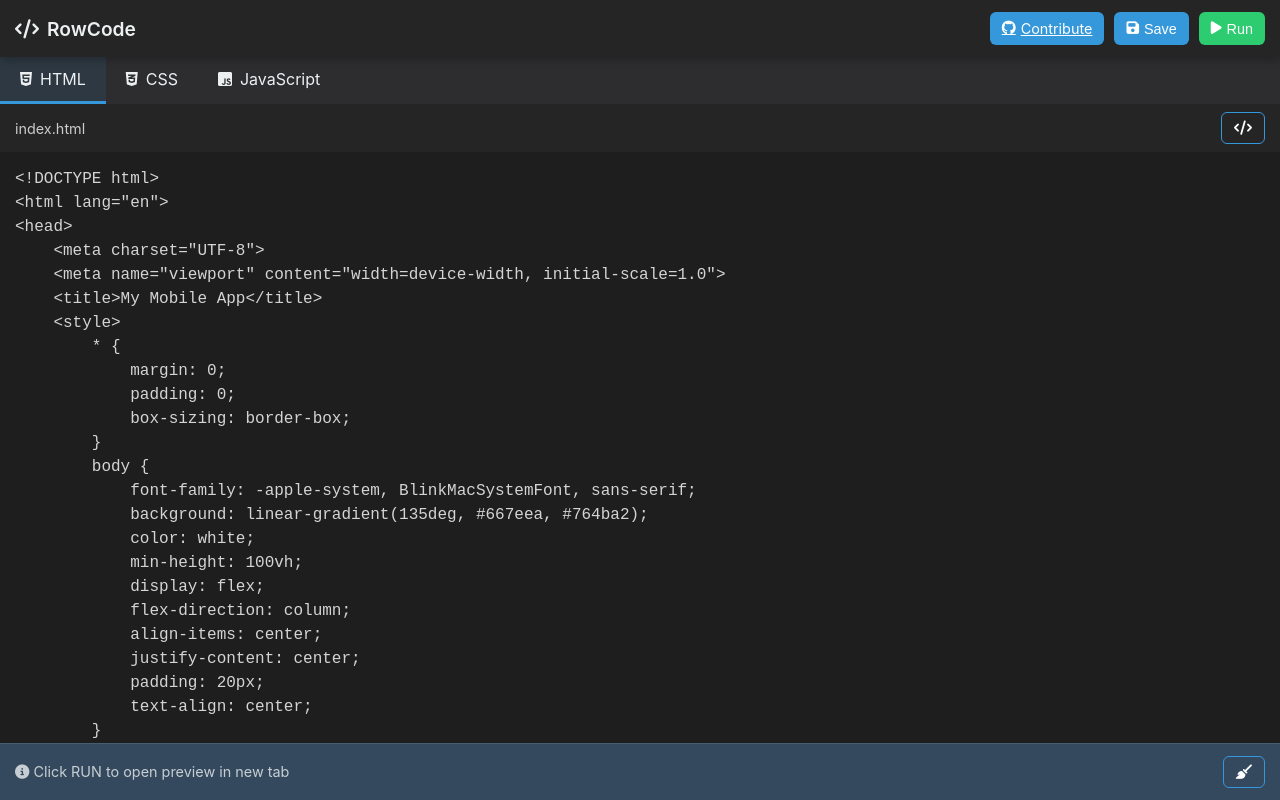
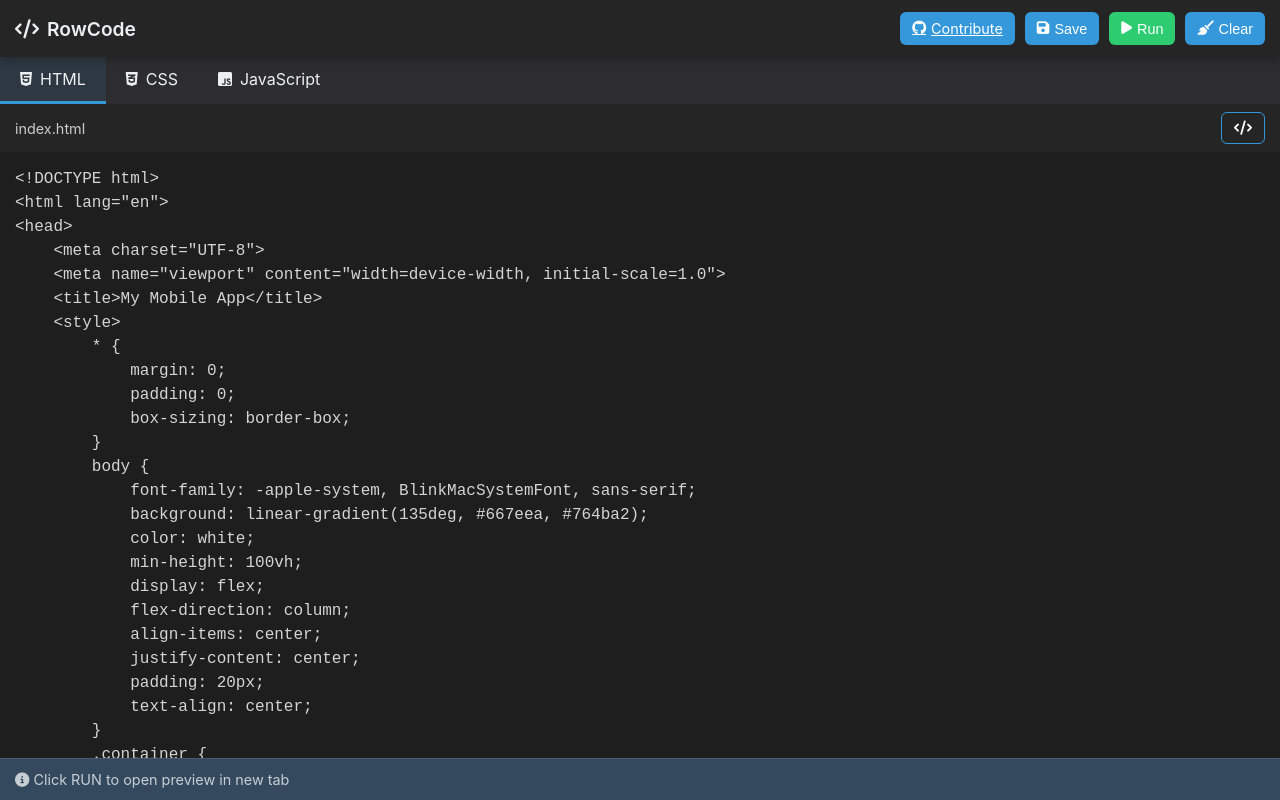
Before and after one commit to rownok860/rowcode, a plain HTML site: page index.html in a window 1280 px wide. Drawn offline with Linux system fonts and the light colour scheme.

Commit message:
moved the clear button to the top

```diff
--- a/css/style.css
+++ b/css/style.css
@@ -164,9 +164,6 @@
             background: var(--dark);
             padding: 12px 15px;
             border-top: 1px solid rgba(255, 255, 255, 0.1);
-            display: flex;
-            justify-content: space-between;
-            align-items: center;
             flex-shrink: 0;
         }
 
--- a/index.html
+++ b/index.html
@@ -58,6 +58,10 @@
                 <button class="btn btn-success" id="run-btn">
                     <i class="fas fa-play"></i>
                     <span class="text">Run</span>
+                </button>
+                <button class="btn" id="clear-btn">
+                    <i class="fas fa-broom"></i>
+                    <span class="text">Clear</span>
                 </button>
             </div>
         </div>
@@ -368,9 +372,6 @@ class MobileGestures {
                     <i class="fas fa-info-circle"></i>
                     <span>Click RUN to open preview in new tab</span>
                 </div>
-                <button class="btn btn-outline" id="clear-btn">
-                    <i class="fas fa-broom"></i>
-                </button>
             </div>
         </div>
 
```
